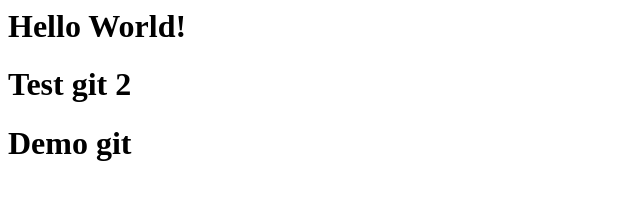
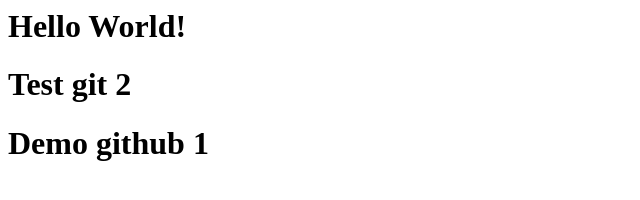
Before and after one commit to KieuLong203/demo, a plain HTML site: page index.html in a window 1280 px wide. Shown: the whole page, without its empty margins (0-640 px from the left). Drawn offline with Linux system fonts and the light colour scheme.

Commit message:
Update index.html

```diff
--- a/index.html
+++ b/index.html
@@ -1,3 +1,3 @@
 <h1>Hello World!</h1>
 <h1> Test git 2</h1>
-<h1>Demo git</h1>
+<h1>Demo github 1</h1>
```
